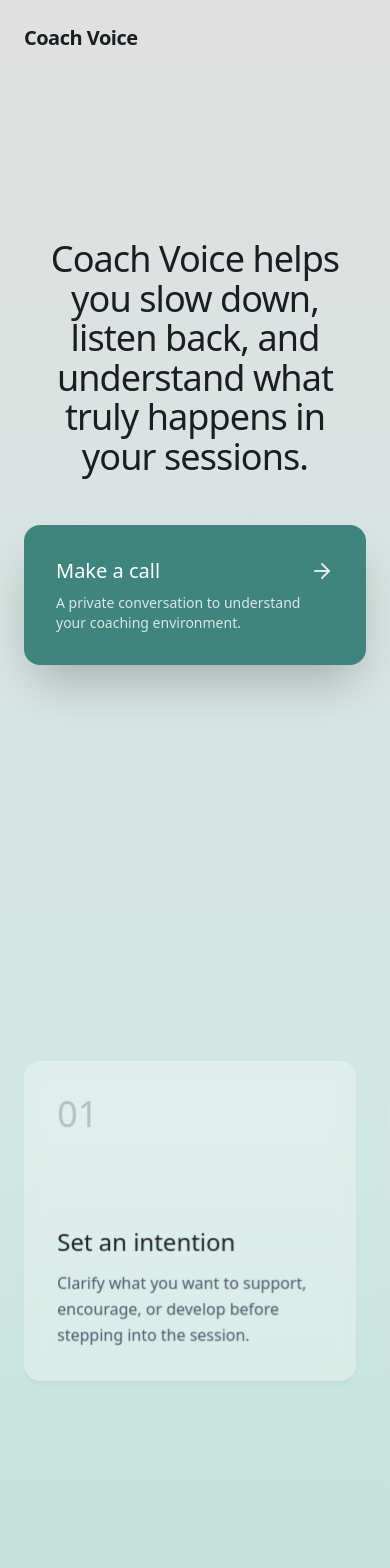
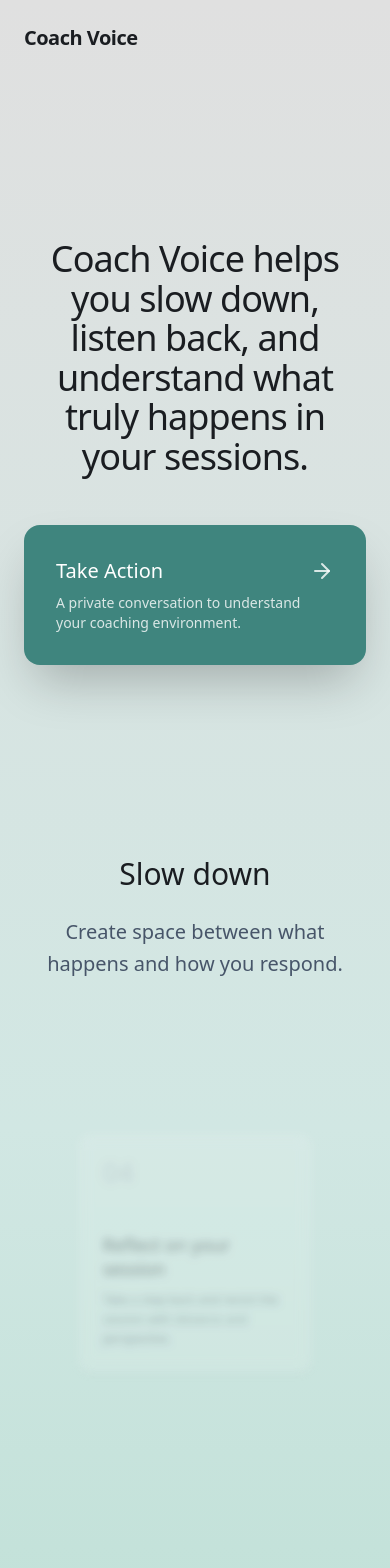
Before and after one commit to checina88/coach-voice-landingv2, a Next.js app: page / in a window 390 px wide. Shown: the top 1568 px of the page. Built offline with nearby package versions, Linux system fonts and the light colour scheme; a web font is replaced by a local one.

Commit message:
Implement Infinite Circular Carousel and update CTAs

```diff
--- a/components/coach/Hero.tsx
+++ b/components/coach/Hero.tsx
@@ -27,7 +27,7 @@ const Hero = () => {
                 <div className="fade-in-up" style={{ animationDelay: '0.4s' }}>
                     <button className="group relative bg-cv-accent hover:bg-cv-teal-hover transition-all duration-500 ease-out rounded-2xl p-8 text-left shadow-2xl hover:shadow-3xl hover:-translate-y-1 w-full max-w-sm">
                         <div className="flex items-center justify-between mb-2">
-                            <span className="text-xl md:text-2xl font-medium text-white">Make a call</span>
+                            <span className="text-xl md:text-2xl font-medium text-white">Take Action</span>
                             <ArrowRight className="text-white/80 w-6 h-6 group-hover:translate-x-1 transition-transform" />
                         </div>
                         <p className="text-white/80 text-sm md:text-base font-light">
--- a/components/coach/Navbar.tsx
+++ b/components/coach/Navbar.tsx
@@ -31,10 +31,9 @@ const Navbar = () => {
                     <a href="#" className="hover:text-cv-text-primary transition-colors">About Us</a>
                     <a href="#" className="hover:text-cv-text-primary transition-colors">Features</a>
                     <a href="#" className="hover:text-cv-text-primary transition-colors">How it works</a>
-                    <a href="#" className="hover:text-cv-text-primary transition-colors">Book</a>
 
-                    <button className="px-5 py-2 rounded-full bg-white/50 hover:bg-white/80 border border-white/20 text-cv-text-primary transition-all shadow-sm hover:shadow">
-                        Make a call
+                    <button className="px-5 py-2 rounded-full bg-cv-accent hover:bg-cv-teal-hover text-white transition-all shadow-md hover:shadow-lg">
+                        Take Action
                     </button>
                 </div>
             </div>
--- a/components/coach/SlowDown.tsx
+++ b/components/coach/SlowDown.tsx
@@ -1,9 +1,9 @@
 
 'use client';
 
-import React, { useRef, useState, useEffect } from 'react';
+import React, { useRef, useState, useEffect, useCallback } from 'react';
 
-const cards = [
+const originalCards = [
     {
         id: 1,
         title: "Set an intention",
@@ -41,18 +41,55 @@ const cards = [
     }
 ];
 
+// Triplicate the array for infinite illusion
+const infiniteCards = [...originalCards, ...originalCards, ...originalCards];
+
 const SlowDown = () => {
     const containerRef = useRef<HTMLDivElement>(null);
 
-    // Logic to track scroll position for fog effects could go here
-    // For now, using CSS-based masks/opacity triggers in child components is reliable
-    // But strictly, we need to know "viewport center" vs "edge"
+    // Initial scroll positioning and infinite loop logic
+    useEffect(() => {
+        const container = containerRef.current;
+        if (!container) return;
+
+        const handleInfiniteScroll = () => {
+            if (!container) return;
+
+            const maxScrollLeft = container.scrollWidth - container.clientWidth;
+            const oneSetWidth = container.scrollWidth / 3;
+
+            // If scrolled near the START (left), jump forward to middle set
+            if (container.scrollLeft < 50) {
+                container.scrollLeft += oneSetWidth;
+            }
+            // If scrolled near the END (right), jump backward to middle set
+            else if (container.scrollLeft > maxScrollLeft - 50) {
+                container.scrollLeft -= oneSetWidth;
+            }
+        };
+
+        container.addEventListener('scroll', handleInfiniteScroll);
+
+        // Start in the middle set
+        // Need a slight delay or layout readiness for accurate scrollWidth
+        const initScroll = () => {
+            const oneSetWidth = container.scrollWidth / 3;
+            // Center the middle set roughly
+            container.scrollLeft = oneSetWidth + (oneSetWidth / 2) - (container.clientWidth / 2);
+        };
+
+        // Try immediately and slightly after layout
+        initScroll();
+        setTimeout(initScroll, 100);
+
+        return () => container.removeEventListener('scroll', handleInfiniteScroll);
+    }, []);
 
     return (
         <section className="w-full py-24 flex flex-col justify-center overflow-hidden">
             {/* Title Section */}
             <div className="px-6 md:px-12 lg:px-24 mb-16 text-center">
-                <div className="max-w-2xl mx-auto animate-fade-in opacity-0" style={{ animationDelay: '0.6s' }}>
+                <div className="max-w-2xl mx-auto fade-in-up" style={{ animationDelay: '0.6s' }}>
                     <h2 className="text-3xl md:text-4xl font-light mb-6 text-cv-text-primary">
                         Slow down
                     </h2>
@@ -62,18 +99,19 @@ const SlowDown = () => {
                 </div>
             </div>
 
-            {/* Merged Horizontal Scroll Track */}
-            {/* Starts aligned left (pl-6), specific fog behavior */}
+            {/* Circular Carousel Track */}
             <div
                 ref={containerRef}
-                className="flex overflow-x-auto gap-6 px-6 pb-12 pt-4 snap-x snap-mandatory scrollbar-hide items-stretch w-full"
-                style={{ scrollBehavior: 'smooth' }}
+                className="flex overflow-x-auto gap-12 px-[50vw] pb-16 pt-12 snap-x snap-mandatory scrollbar-hide items-center w-full"
+                style={{
+                    scrollBehavior: 'auto', // disable smooth scroll for the instant jump to work invisible
+                    perspective: '1000px' // Add perspective for 3D feel if we want
+                }}
             >
-                {cards.map((card, index) => (
-                    <FoggyCard key={card.id} card={card} index={index} containerRef={containerRef} />
+                {infiniteCards.map((card, index) => (
+                    // Using index as key is necessary here because IDs are duplicated
+                    <FoggyCard key={`${card.id}-${index}`} card={card} index={index + 1} containerRef={containerRef} />
                 ))}
-                {/* Spacer to allow scrolling to the end comfortably */}
-                <div className="w-12 flex-shrink-0" />
             </div>
         </section>
     );
@@ -81,60 +119,73 @@ const SlowDown = () => {
 
 const FoggyCard = ({ card, index, containerRef }: { card: any, index: number, containerRef: React.RefObject<HTMLDivElement | null> }) => {
     const cardRef = useRef<HTMLDivElement>(null);
-    const [opacity, setOpacity] = useState(0.3);
-    const [blur, setBlur] = useState(4);
-    const [scale, setScale] = useState(0.95);
+    const [style, setStyle] = useState({ opacity: 0.5, filter: 'blur(4px)', transform: 'scale(0.8)', zIndex: 1 });
 
-    useEffect(() => {
-        const handleScroll = () => {
+    const updateStyle = useCallback(() => {
         if (!containerRef.current || !cardRef.current) return;
 
         const container = containerRef.current;
-            const card = cardRef.current;
+        const cardEl = cardRef.current;
         const containerRect = container.getBoundingClientRect();
-            const cardRect = card.getBoundingClientRect();
+        const cardRect = cardEl.getBoundingClientRect();
 
-            // Calculate center proximity
         const containerCenter = containerRect.left + containerRect.width / 2;
         const cardCenter = cardRect.left + cardRect.width / 2;
         const distance = Math.abs(containerCenter - cardCenter);
 
-            // Calculate visibility based on distance from center
-            // Range: 0 (center) to ~500px (edge)
+        // Distance at which card becomes fully "background"
+        const maxDist = containerRect.width / 2; // Roughly half screen width
+        const normalized = Math.min(distance / maxDist, 1); // 0 (center) to 1 (edge)
 
-            const maxDist = containerRect.width / 1.5;
-            const normalizedDist = Math.min(distance / maxDist, 1);
+        // Depth Logic:
+        // Center: Scale 1, Blur 0, Opacity 1
+        // Edge: Scale 0.75, Blur 6px, Opacity 0.4
 
-            // Focus Logic:
-            // Center (dist=0) -> Opacity 1, Blur 0, Scale 1
-            // Edge (dist=1) -> Opacity 0.3, Blur 4px, Scale 0.95
+        const scale = 1 - (normalized * 0.25);
+        const blur = normalized * 6;
+        const opacity = 1 - (normalized * 0.6);
+        const zIndex = Math.round((1 - normalized) * 100); // Higher z-index for center
 
-            setOpacity(1 - (normalizedDist * 0.7)); // 1 -> 0.3
-            setBlur(normalizedDist * 5); // 0 -> 5px
-            setScale(1 - (normalizedDist * 0.05)); // 1 -> 0.95
+        setStyle({
+            opacity,
+            filter: `blur(${blur}px)`,
+            transform: `scale(${scale})`,
+            zIndex
+        });
+    }, [containerRef]);
+
+    useEffect(() => {
+        const container = containerRef.current;
+        if (!container) return;
+
+        const onScroll = () => requestAnimationFrame(updateStyle);
+
+        container.addEventListener('scroll', onScroll);
+        window.addEventListener('resize', onScroll);
+
+        // Initial calc
+        updateStyle();
+
+        return () => {
+            container.removeEventListener('scroll', onScroll);
+            window.removeEventListener('resize', onScroll);
         };
-
-        const container = containerRef.current;
-        container?.addEventListener('scroll', handleScroll);
-        // Initial check
-        handleScroll();
-
-        return () => container?.removeEventListener('scroll', handleScroll);
-    }, [containerRef]);
+    }, [containerRef, updateStyle]);
 
     return (
         <div
             ref={cardRef}
-            className="flex-shrink-0 w-[85vw] md:w-[400px] h-[320px] snap-center bg-glass rounded-2xl p-8 flex flex-col justify-between transition-all duration-300 ease-out hover:bg-glass-heavy"
+            className="flex-shrink-0 w-[80vw] md:w-[400px] h-[320px] snap-center bg-glass rounded-2xl p-8 flex flex-col justify-between transition-all duration-75 ease-out hover:bg-glass-heavy shadow-lg"
             style={{
-                opacity: opacity,
-                filter: `blur(${blur}px)`,
-                transform: `scale(${scale})`,
+                opacity: style.opacity,
+                filter: style.filter,
+                transform: style.transform,
+                zIndex: style.zIndex,
                 willChange: 'opacity, filter, transform'
             }}
         >
             <div className="flex justify-between items-start">
-                <span className="text-4xl font-light text-cv-text-secondary/30">{String(index + 1).padStart(2, '0')}</span>
+                <span className="text-4xl font-light text-cv-text-secondary/30">{String(card.id).padStart(2, '0')}</span>
             </div>
             <div>
                 <h3 className="text-2xl font-normal text-cv-text-primary mb-3">{card.title}</h3>
```
Lines whose indentation alone changed are shown as unchanged.
